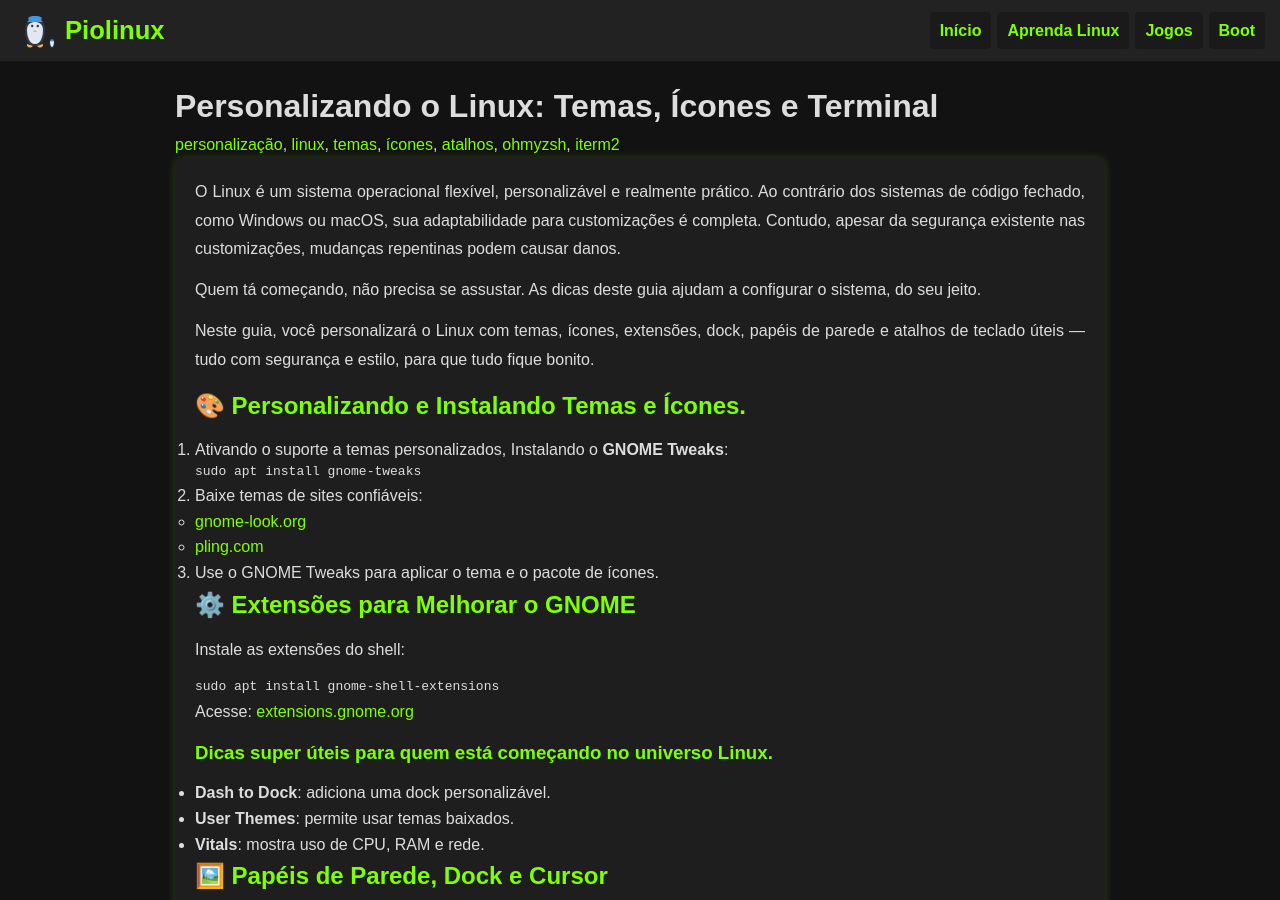
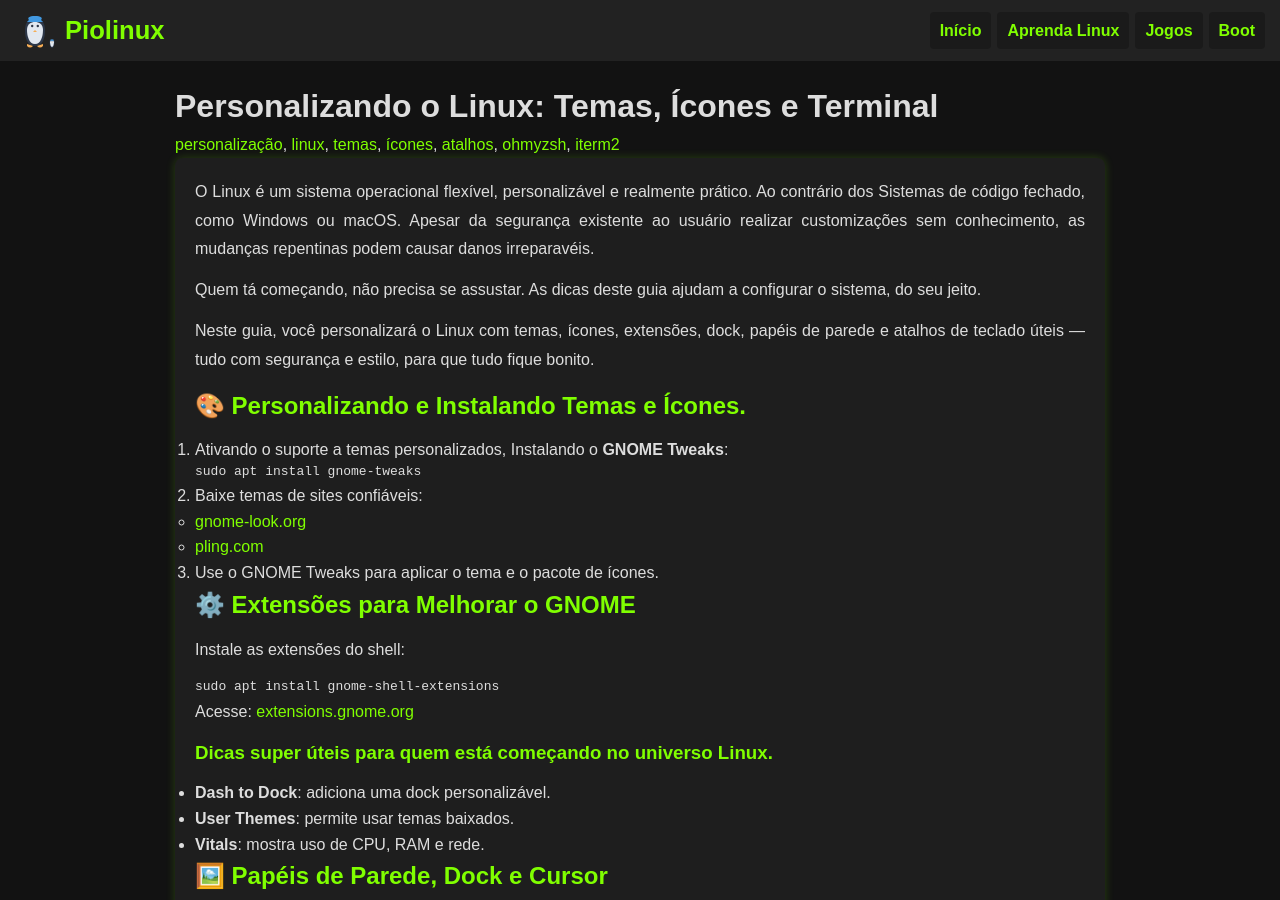
Before and after one commit to Piolinux/piolinux-site, a Jekyll site: the page built from _pages/personalizando-linux-iniciantes.html, in a window 1280 px wide and 900 px high. Built offline with Jekyll 4.4.1, drawn with Linux system fonts in a browser that asks for light colours.

Commit message:
Update personalizando-linux-iniciantes.html

```diff
--- a/_pages/personalizando-linux-iniciantes.html
+++ b/_pages/personalizando-linux-iniciantes.html
@@ -13,7 +13,7 @@ permalink: /personalizar-linux-iniciantes/
  <section class="post-content">
 
   <p>
-    O Linux é um sistema operacional flexível, personalizável e realmente prático. Ao contrário dos sistemas de código fechado, como Windows ou macOS, sua adaptabilidade para customizações é completa. Contudo, apesar da segurança existente nas customizações, mudanças repentinas podem causar danos.
+   O Linux é um sistema operacional flexível, personalizável e realmente prático. Ao contrário dos Sistemas de código fechado, como Windows ou macOS. Apesar da segurança existente ao usuário realizar customizações sem conhecimento, as mudanças repentinas podem causar danos irreparavéis.
   </p>
   <p>
     Quem tá começando, não precisa se assustar. As dicas deste guia ajudam a configurar o sistema, do seu jeito.
```
